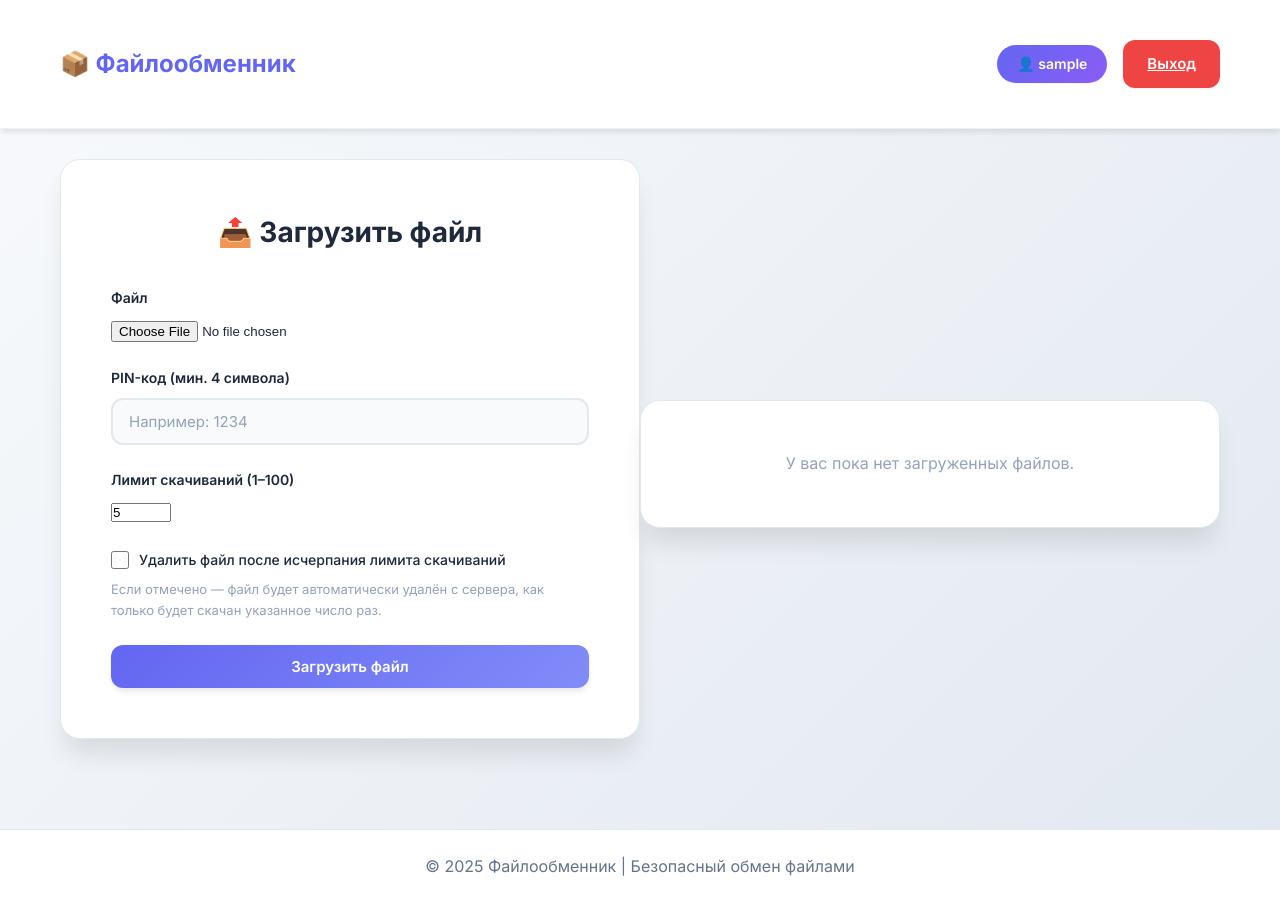
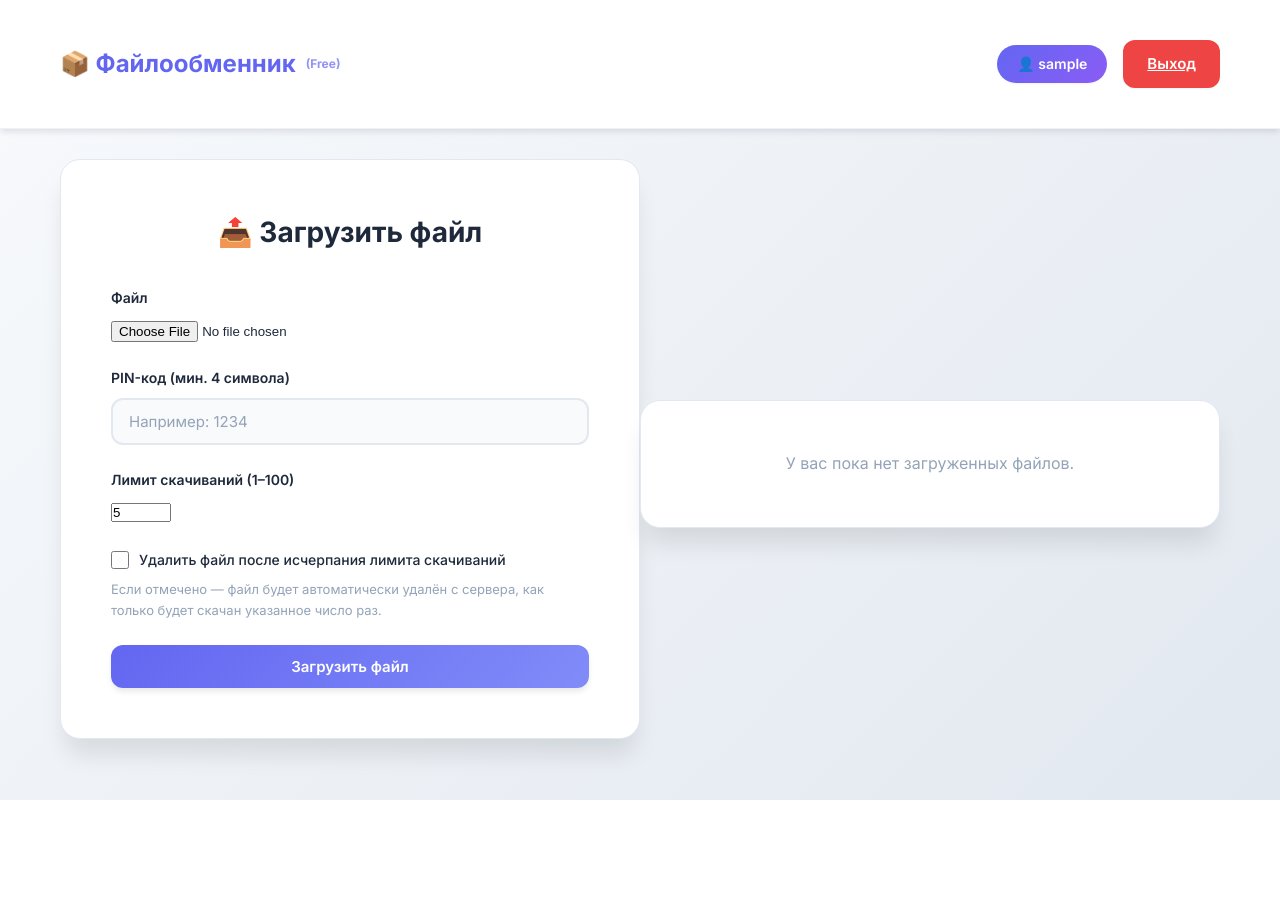
Before and after one commit to Ndienyc/ShareFile, a Flask app: page /dashboard in a window 1280 px wide. After the commit the page ends 800 px from the top, so only its background shows below. Run offline with Flask 3, Linux system fonts and the light colour scheme; the visitor is signed in with stand-in values (Sample User, id 1); data that the repository does not hold is empty.

Commit message:
Update base.html

```diff
--- a/templates/base.html
+++ b/templates/base.html
@@ -3,13 +3,13 @@
 <head>
     <meta charset="UTF-8">
     <meta name="viewport" content="width=device-width, initial-scale=1.0">
-    <title>{% block title %}Файлообменник{% endblock %}</title>
+    <title>{% block title %}Файлообменник (Free){% endblock %}</title>
     <link rel="stylesheet" href="{{ url_for('static', filename='style.css') }}">
 </head>
 <body>
     <nav class="navbar">
         <div class="container">
-            <h1 class="logo">📦 Файлообменник</h1>
+            <h1 class="logo">📦 Файлообменник <span style="font-size: 12px; opacity: 0.7;">(Free)</span></h1>
             {% if session.username %}
             <div class="nav-links">
                 <span class="username">👤 {{ session.username }}</span>
@@ -35,9 +35,5 @@
 
         {% block content %}{% endblock %}
     </div>
-
-    <footer>
-        <p>&copy; 2025 Файлообменник | Безопасный обмен файлами</p>
-    </footer>
 </body>
 </html>
```
